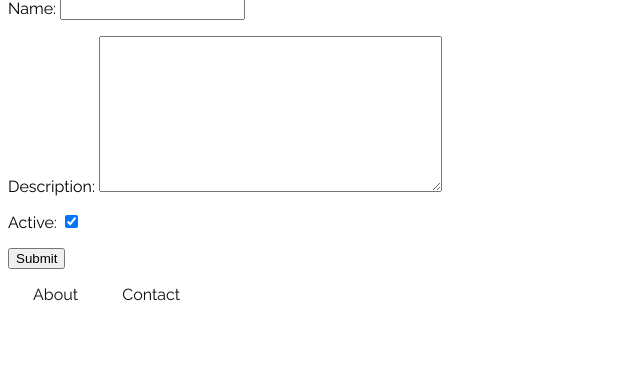
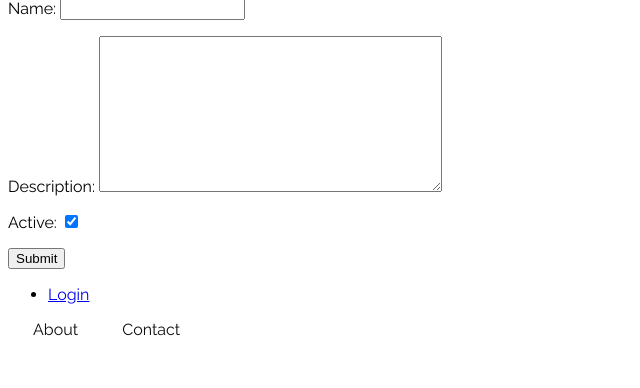
Before and after one commit to johnagower/minimize, a Django app: template inventory/templates/registration/registration_form.html in a window 1280 px wide. Shown: the part 174-562 px from the top of the page, without its empty margins (0-640 px from the left). Run offline with Django 3.2, Linux system fonts and the light colour scheme; the template is opened without the code that fills it: values that come from a table or form of the project are taken from there, others are empty.

Commit message:
Updated login and register pages

```diff
--- a/inventory/templates/registration/login.html
+++ b/inventory/templates/registration/login.html
@@ -20,5 +20,5 @@
 				Forgot your password?
 			</a>
 		</li>
-	</p>
+	</ul>
 {% endblock content %}
--- a/inventory/templates/registration/registration_form.html
+++ b/inventory/templates/registration/registration_form.html
@@ -9,4 +9,11 @@
 		{{ form.as_p }}
 		<input type="submit" value="Submit" />
 	</form>
+	<ul>
+		<li>
+			<a href="{% url 'auth_login' %}">
+				Login
+			</a>
+		</li>
+	</ul>
 {% endblock content %}
```
